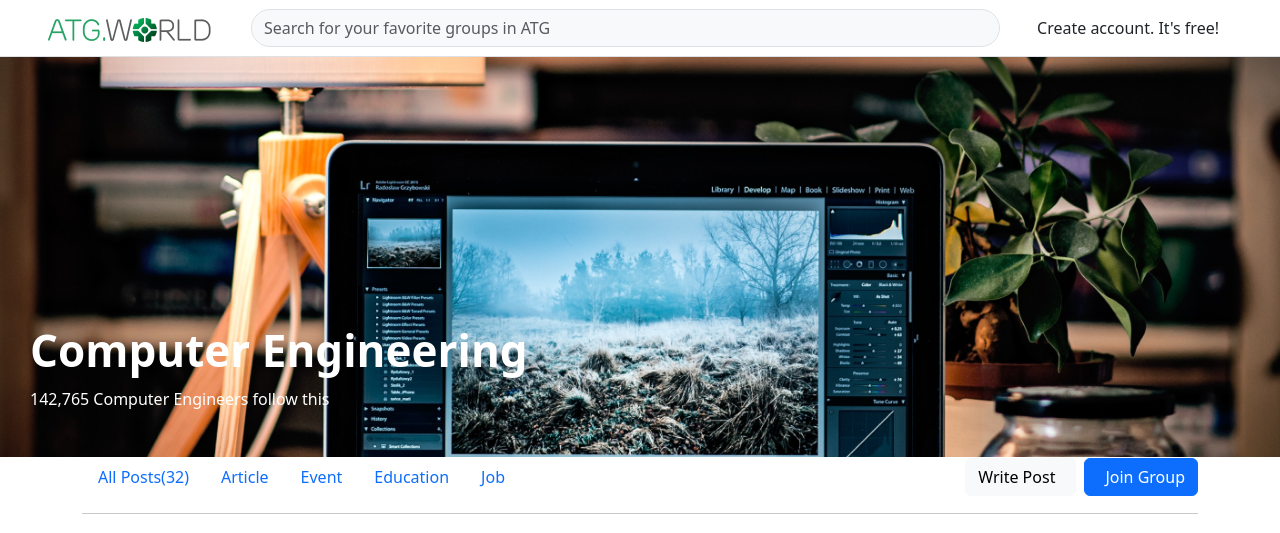
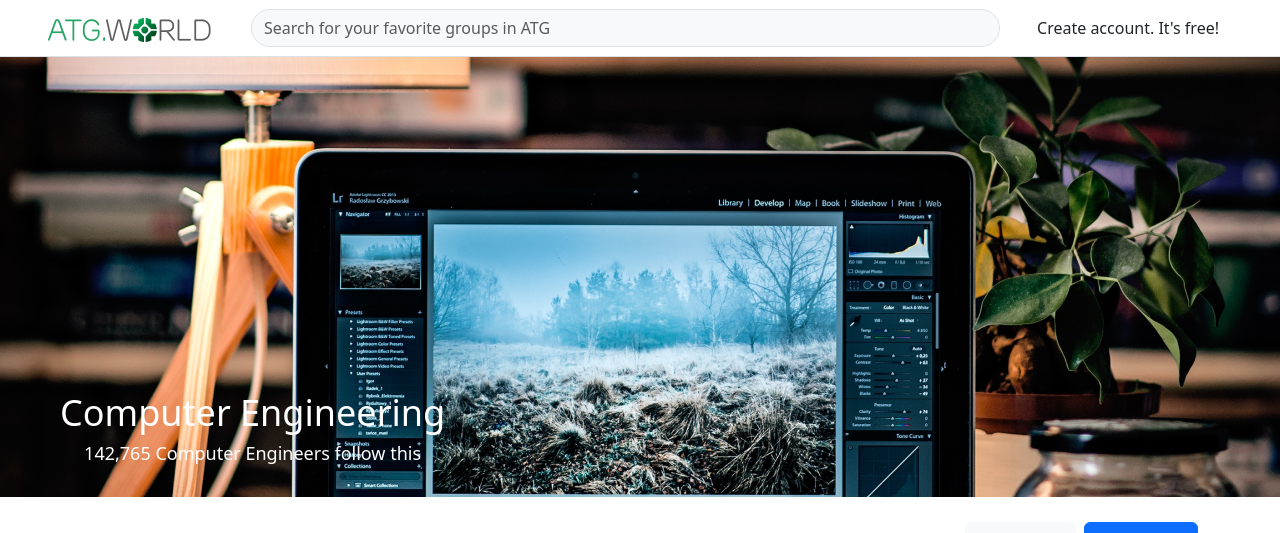
Before and after one commit to im-nilesh/group-responsive-page, a React (Create React App) app: page / in a window 1280 px wide. Shown: the top 533 px of the page. Built offline with nearby package versions, Linux system fonts and the light colour scheme.

Commit message:
Hero Section Feed Nav section completed

```diff
--- a/src/components/FeedNav.js
+++ b/src/components/FeedNav.js
@@ -5,6 +5,7 @@ const FeedNav = () => {
     <div className="feed-nav mb-4">
       <div className="container">
         <div className="d-flex justify-content-between align-items-center">
+          {/* Nav Tabs */}
           <ul className="nav">
             <li className="nav-item">
               <a className="nav-link active" href="#">
@@ -32,10 +33,14 @@ const FeedNav = () => {
               </a>
             </li>
           </ul>
+
+          {/* Buttons and Dropdown */}
           <div className="d-flex gap-2">
+            {/* Mobile Dropdown */}
             <div className="dropdown d-md-none">
               <button
                 className="btn btn-light dropdown-toggle"
+                type="button"
                 data-bs-toggle="dropdown"
               >
                 Filter: All
@@ -68,14 +73,18 @@ const FeedNav = () => {
                 </li>
               </ul>
             </div>
+
+            {/* Desktop Buttons */}
             <button className="btn btn-light d-none d-md-block">
               Write Post <i className="bi bi-caret-down-fill ms-2"></i>
             </button>
+
             <button className="btn btn-primary">
               <i className="bi bi-people-fill me-2"></i>Join Group
             </button>
           </div>
         </div>
+
         <hr className="feedNav" />
       </div>
     </div>
--- a/src/components/HeroSection.css
+++ b/src/components/HeroSection.css
@@ -1,31 +1,26 @@
 .hero {
-  position: relative;
-  height: 400px;
-  overflow: hidden;
+  width: 100%;
 }
 
 .hero-image {
   width: 100%;
-  height: 100%;
+  height: 440px;
   object-fit: cover;
 }
 
-.hero-overlay {
+.hero-content {
+  bottom: 30px;
+  left: 60px;
   position: absolute;
-  bottom: 30px;
-  left: 30px;
-  color: white;
-  text-align: left;
+  z-index: 10;
 }
 
-.hero-title {
-  font-size: 2.75rem;
-  font-weight: 700;
+.hero-content h1 {
+  font-size: 36px;
+  margin-bottom: 6px;
+}
+
+.hero-content p {
+  font-size: 18px;
   margin: 0;
 }
-
-.hero-subtitle {
-  font-size: 1rem;
-  font-weight: 400;
-  margin-top: 10px;
-}
--- a/src/components/HeroSection.js
+++ b/src/components/HeroSection.js
@@ -1,16 +1,16 @@
 import React from "react";
 import "./HeroSection.css";
-import HeroImage from "../assets/Rectangle 2.png";
+import Rectangle from "../assets/Rectangle 2.png"; // Assuming the image is in the assets folder
 
 const HeroSection = () => {
   return (
-    <header className="hero position-relative">
+    <header className="hero position-relative mb-4">
       <img
-        src={HeroImage}
+        src={Rectangle}
         alt="Computer Engineering"
         className="w-100 hero-image"
       />
-      <div className="hero-overlay">
+      <div className="hero-content position-absolute text-white">
         <h1 className="hero-title">Computer Engineering</h1>
         <p className="hero-subtitle">142,765 Computer Engineers follow this</p>
       </div>
```
Also changed, not shown: src/components/Header.css (added).
